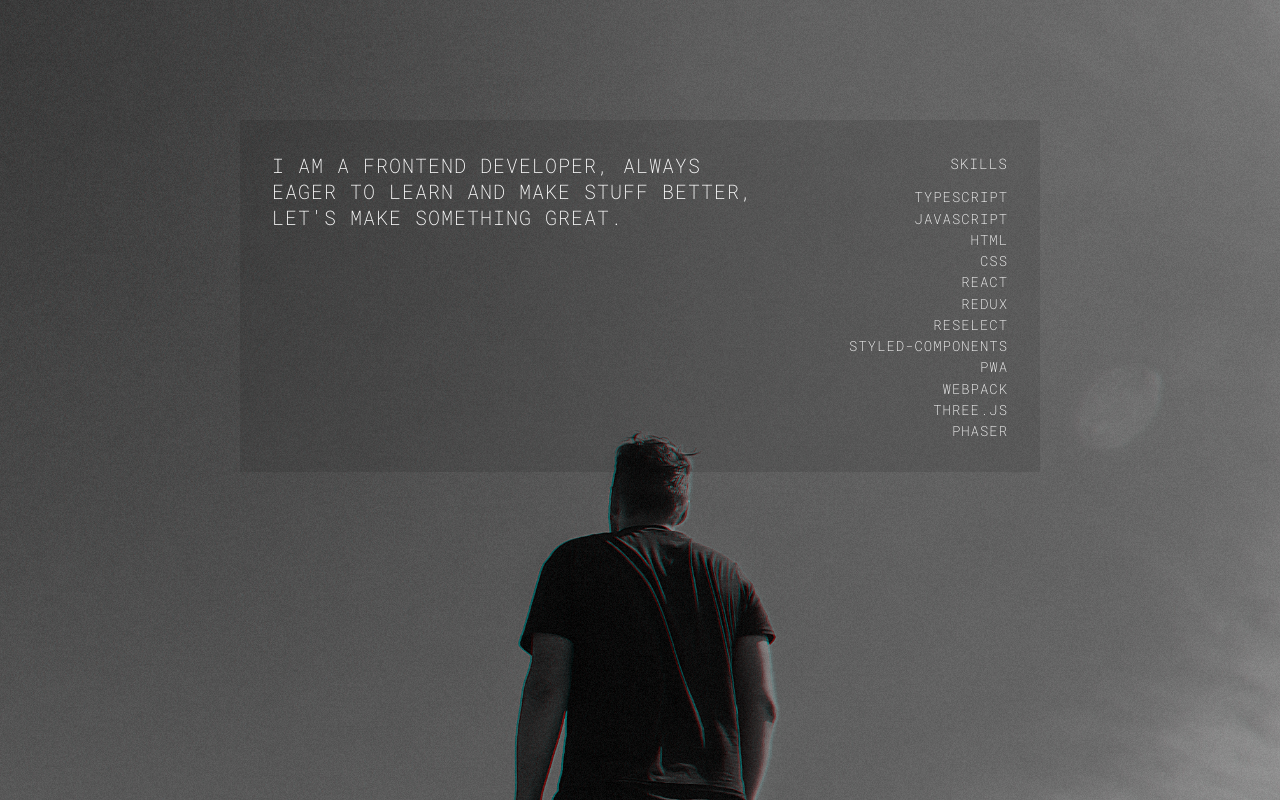
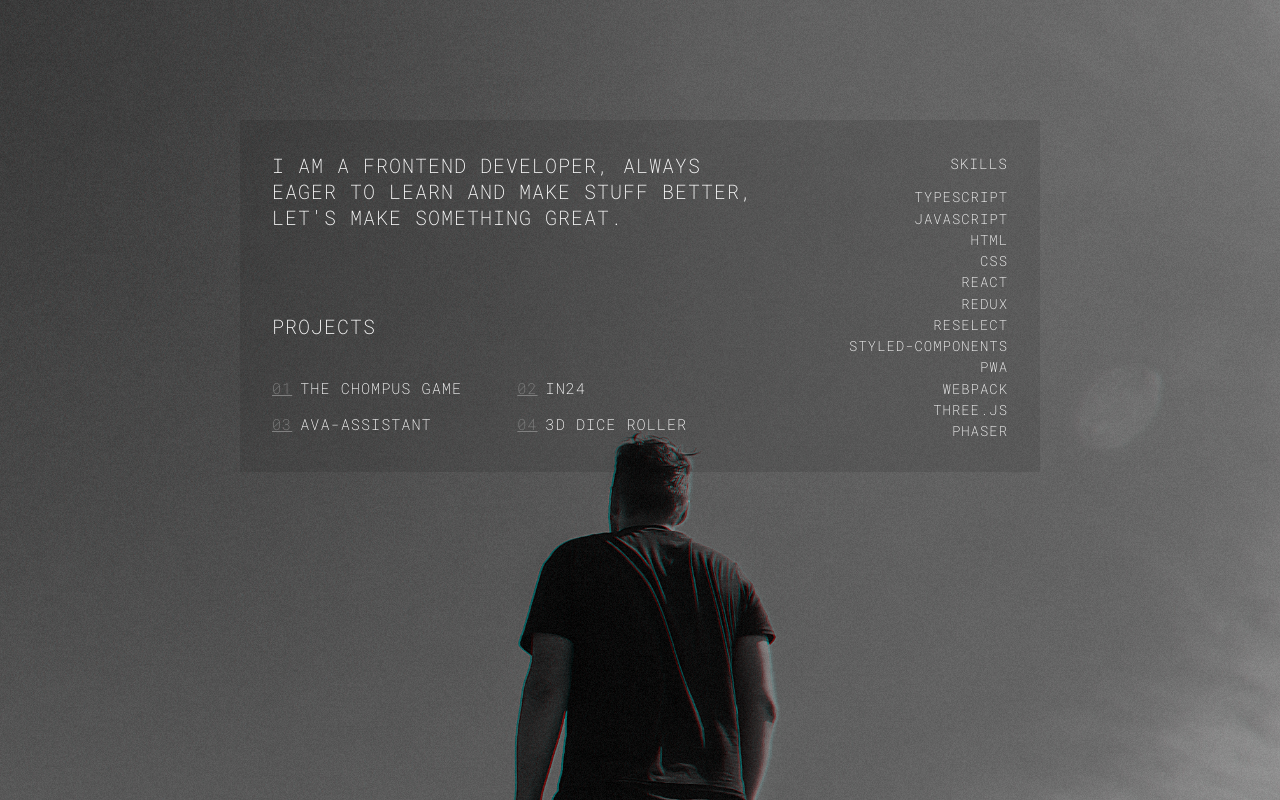
Before and after one commit to evgeny-rov/my-website, a React (Create React App) app: page / in a window 1280 px wide. Built offline with nearby package versions, Linux system fonts and the light colour scheme.

Commit message:
added projects, rough

```diff
--- a/src/App.tsx
+++ b/src/App.tsx
@@ -2,6 +2,7 @@ import React from 'react';
 import MainSection from './components/MainSection';
 import Description from './components/Description';
 import Skills from './components/Skills';
+import Projects from './components/Projects';
 import { AppWrapper, Background } from './styled/general';
 import bg from './assets/bg.jpg'
 
@@ -12,6 +13,7 @@ function App() {
       <MainSection>
         <Description />
         <Skills />
+        <Projects />
       </MainSection>
     </AppWrapper>
   );
--- /dev/null
+++ b/src/components/Projects.tsx
@@ -0,0 +1,28 @@
+import React from 'react';
+import { ProjectsWrapper, ProjectsContainer, StyledProject } from '../styled/mainContent';
+
+export default () => {
+  return (
+    <ProjectsWrapper>
+      <h2>projects</h2>
+      <ProjectsContainer>
+        <StyledProject>
+          <span>01</span>
+          <a href="https://evgeny-rov.github.io/the-chompus-game/">the chompus game</a>
+        </StyledProject>
+        <StyledProject>
+          <span>02</span>
+          <a href="https://evgeny-rov.github.io/the-chompus-game/">in24</a>
+        </StyledProject>
+        <StyledProject>
+          <span>03</span>
+          <a href="https://evgeny-rov.github.io/the-chompus-game/">ava-assistant</a>
+        </StyledProject>
+        <StyledProject>
+          <span>04</span>
+          <a href="https://evgeny-rov.github.io/the-chompus-game/">3d dice roller</a>
+        </StyledProject>
+      </ProjectsContainer>
+    </ProjectsWrapper>
+  );
+};
--- a/src/styled/mainContent.ts
+++ b/src/styled/mainContent.ts
@@ -47,3 +47,46 @@ export const StyledSkills = styled.div`
     font-size: 0.87rem;
   }
 `;
+
+export const ProjectsWrapper = styled.div`
+  justify-self: baseline;
+  grid-area: projects;
+  text-align: left;
+  display: flex;
+  flex-direction: column;
+  justify-content: space-between;
+`;
+
+export const ProjectsContainer = styled.div`
+  display: flex;
+  align-items: center;
+  justify-content: center;
+  flex-wrap: wrap;
+  width: 100%;
+  height: 50%;
+`;
+
+export const StyledProject = styled.span`
+  width: 50%;
+
+  span, a {
+    font-size: 0.95rem;
+  }
+
+  span {
+    text-decoration: underline;
+    color: grey;
+  }
+
+  a {
+    text-decoration: none;
+    color: white;
+    transition: all .4s;
+    margin-left: 0.5rem;
+    margin-right: 0.5rem;
+
+    &:hover {
+      color: pink;
+    }
+  }
+`;
```
